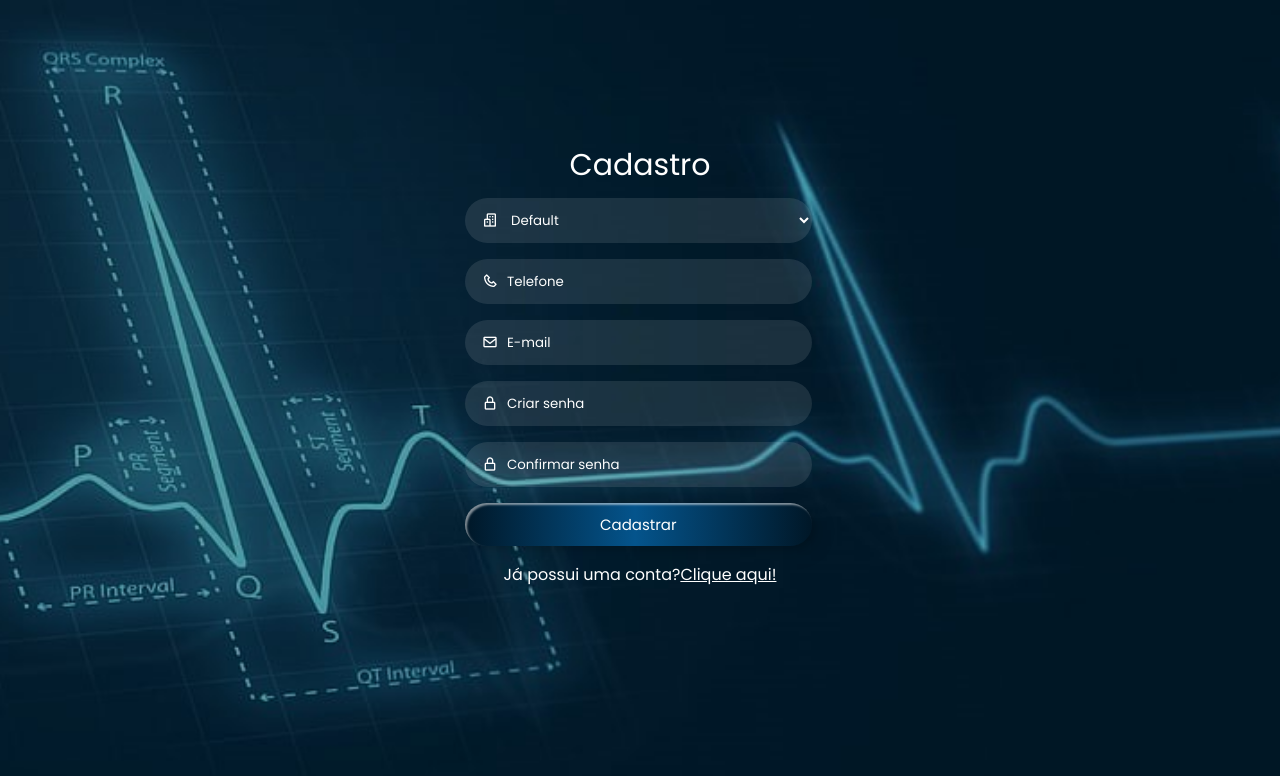
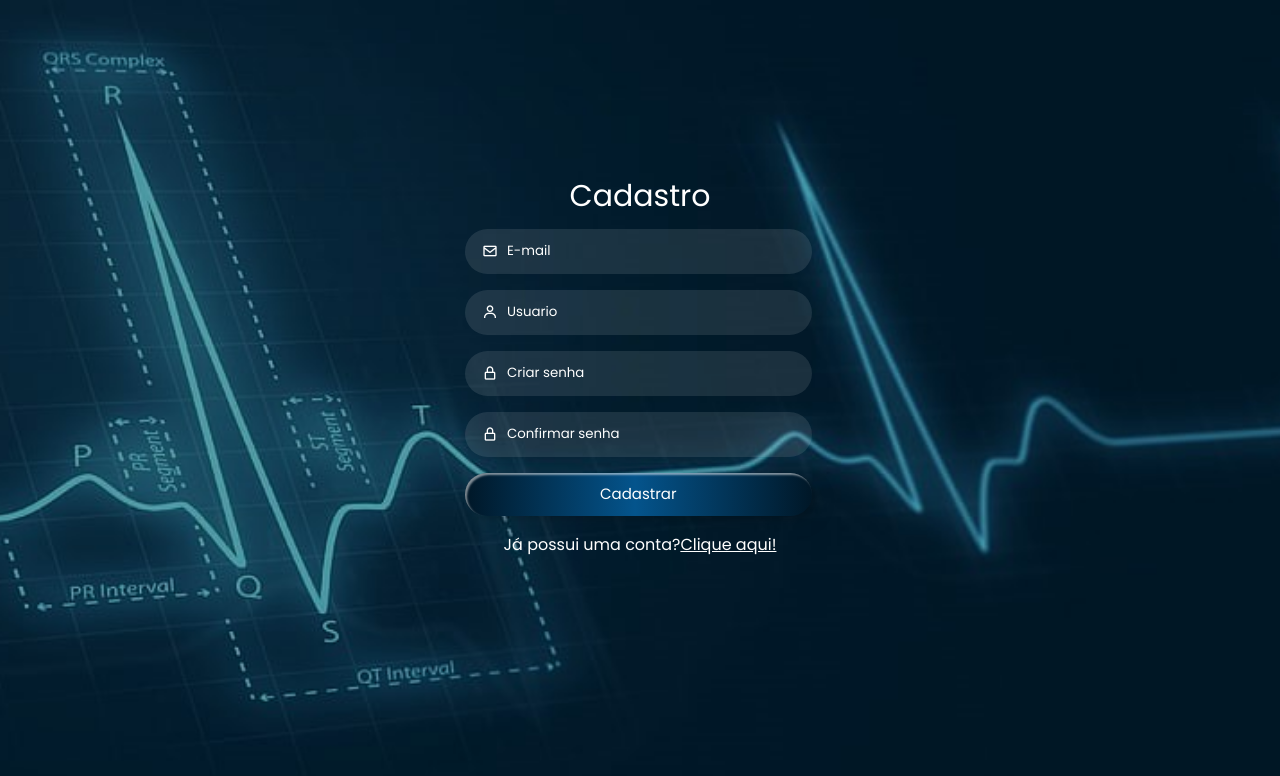
Before and after one commit to Grupo-1-2ADSB/site-institucional, a plain HTML site: page public/cadastro.html in a window 1280 px wide. Drawn offline with nearby package versions, Linux system fonts and the light colour scheme; files whose address does not match are found by name.

Commit message:
Atualizando o cadastro

```diff
--- a/public/cadastro.html
+++ b/public/cadastro.html
@@ -21,22 +21,13 @@
             </div>
 
             <div class="input-field">
-                <select type="text" class="input select" placeholder="ID" required>
-                    <option value="default">Default</option>
-                </select>
-                <!-- <input type="text" class="input" placeholder="ID" required> -->
-                <i class='bx bx-buildings'></i>
+                <input type="text" class="input" placeholder="E-mail" required>
+                <i class='bx bx-envelope'></i>
             </div>
 
             <div class="input-field">
-                <input type="text" class="input" placeholder="Telefone" required>
-                <i class='bx bx-phone'></i>
-            </div>
-
-
-            <div class="input-field">
-                <input type="text" class="input" placeholder="E-mail" required>
-                <i class='bx bx-envelope'></i>
+                <input type="text" class="input" placeholder="Usuario" required>
+                <i class='bx bx-user'></i>
             </div>
 
             <div class="input-field">
```
